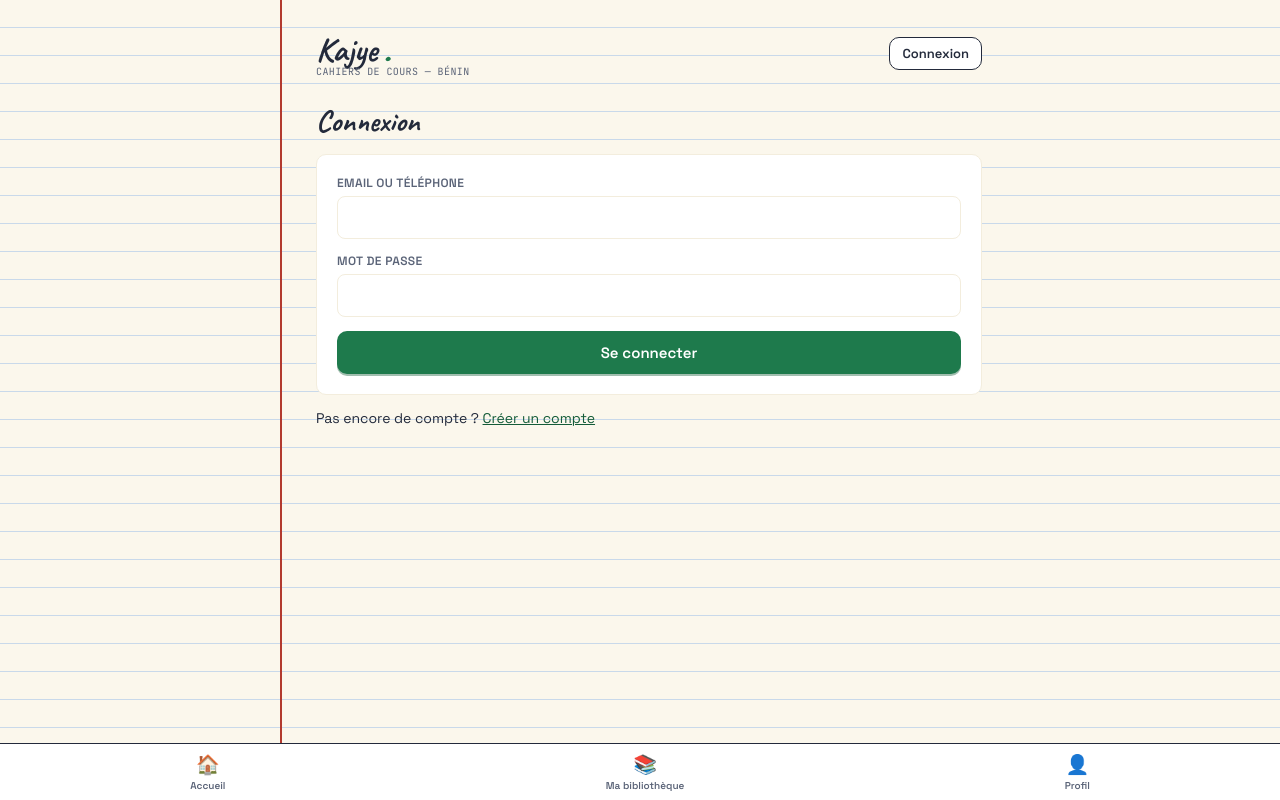
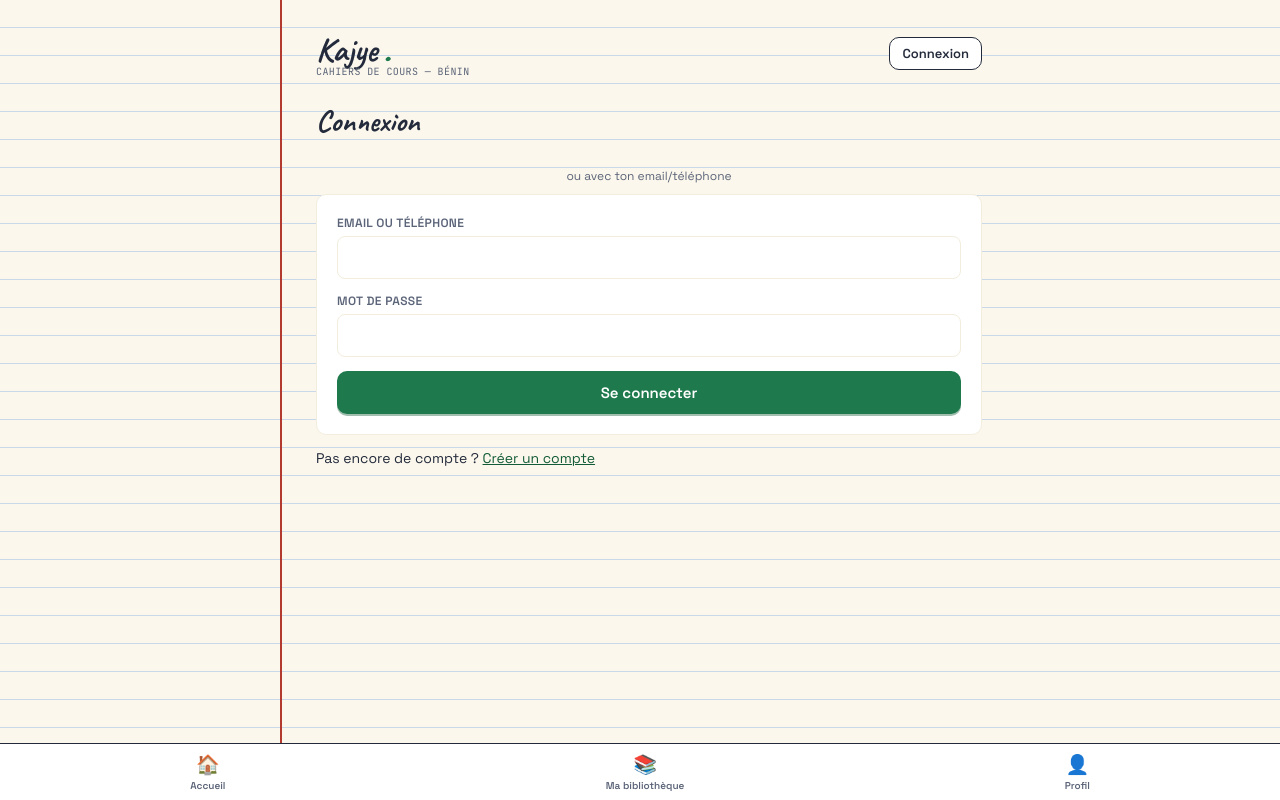
Before and after one commit to agassounonmathilde406-ux/cahier, a React (Vite) app in the folder frontend/: page /connexion in a window 1280 px wide. Built offline with nearby package versions, Linux system fonts and the light colour scheme; no server answers.

Commit message:
Add Google login button to Login page

```diff
--- a/frontend/src/pages/Login.jsx
+++ b/frontend/src/pages/Login.jsx
@@ -1,6 +1,7 @@
 import React, { useState } from 'react';
 import { Link, useNavigate } from 'react-router-dom';
 import { useAuth } from '../context/AuthContext.jsx';
+import GoogleButton from '../components/GoogleButton.jsx';
 
 export default function Login() {
   const { login } = useAuth();
@@ -28,6 +29,10 @@ export default function Login() {
     <div>
       <h1>Connexion</h1>
       {error && <p className="error-box">{error}</p>}
+
+      <GoogleButton />
+      <p style={{ textAlign: 'center', color: 'var(--ink-soft)', fontSize: 12, margin: '10px 0' }}>ou avec ton email/téléphone</p>
+
       <form className="form-card" onSubmit={submit}>
         <div className="field">
           <label>Email ou téléphone</label>
```
